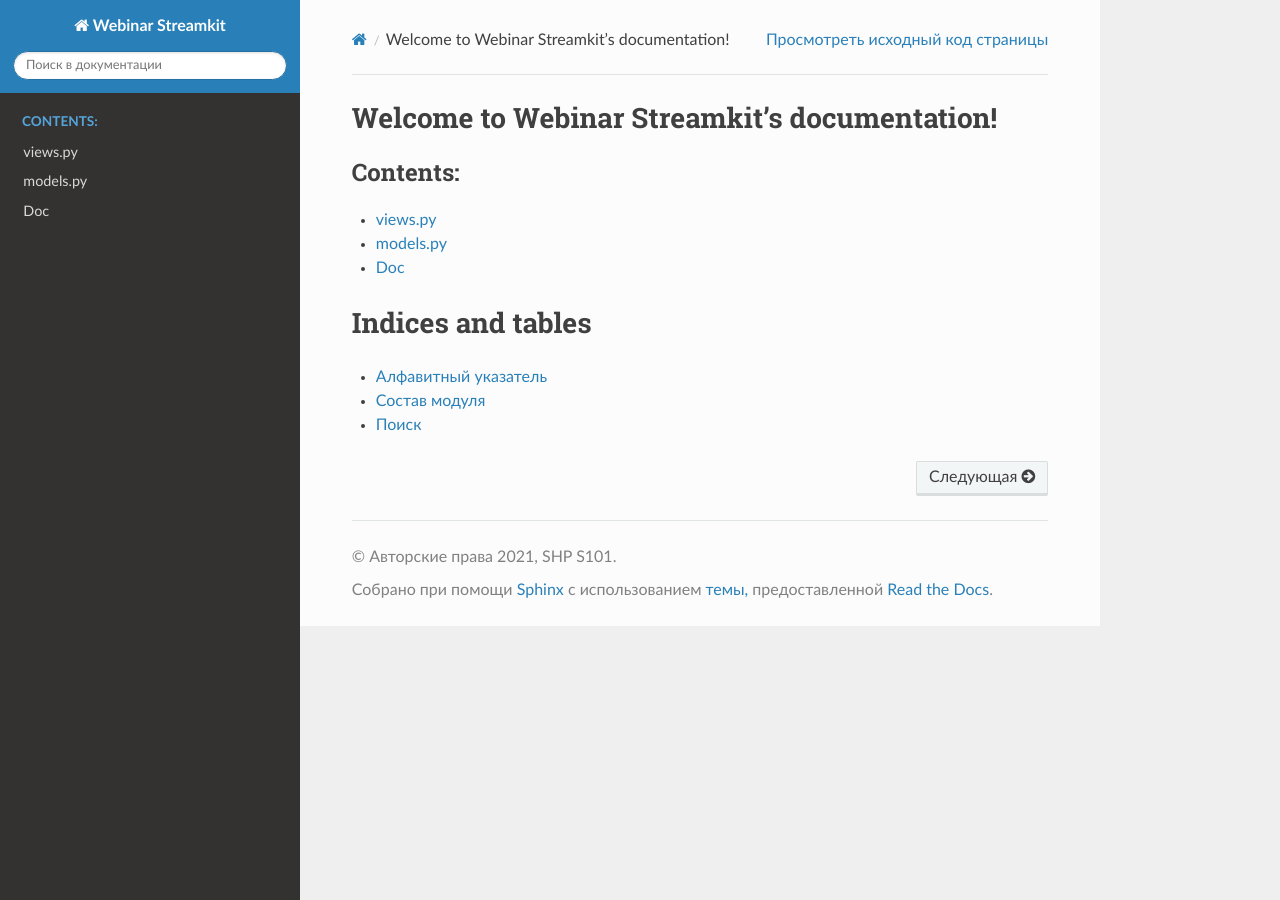
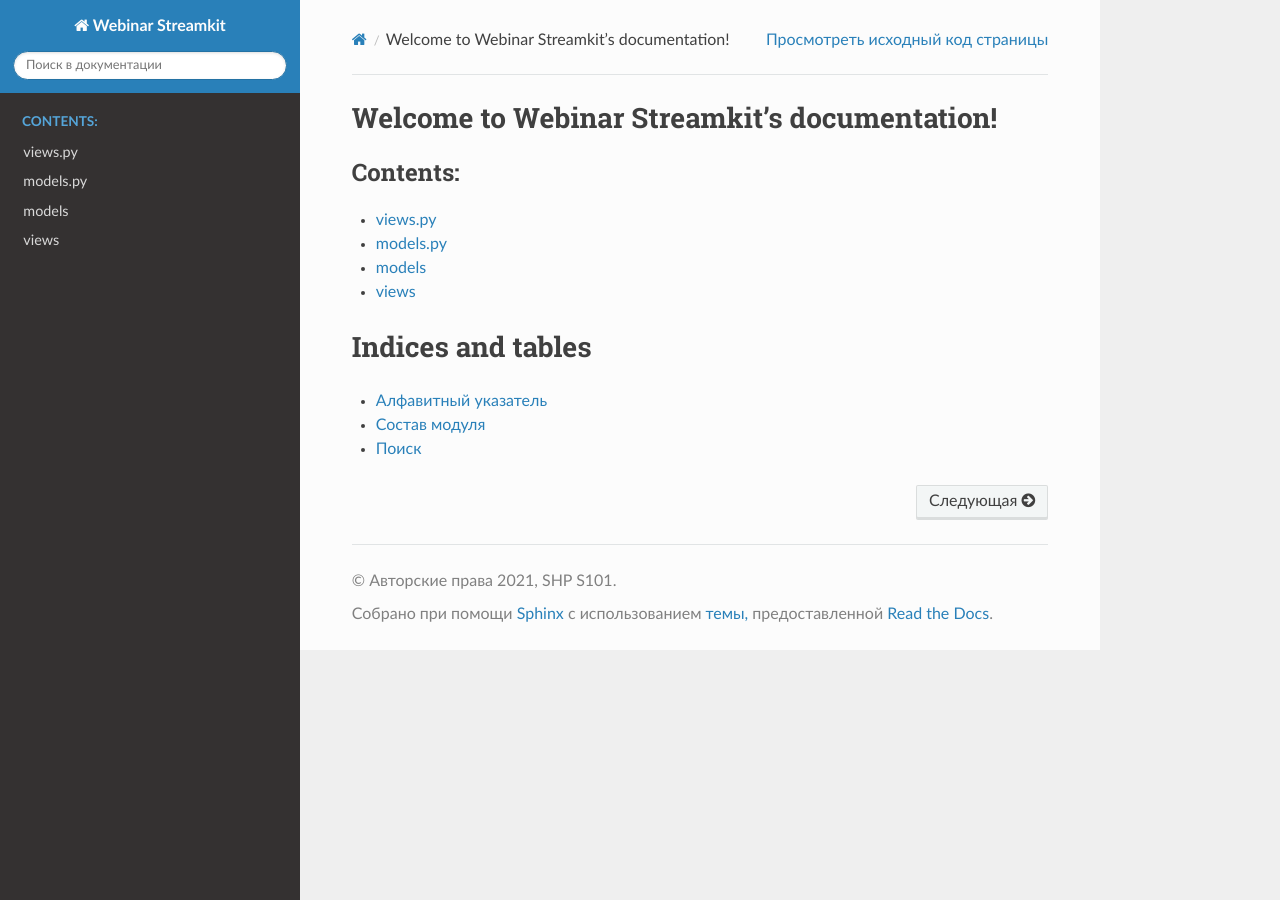
Before and after one commit to Krasnopolskiy/WebinarStreamkit, a Sphinx documentation site: the page built from docs/source/index.rst, in a window 1280 px wide. Built offline with Sphinx 7.4.7 and the Read the Docs theme 2.0.0, drawn with Linux system fonts in a browser that asks for light colours.

Commit message:
documentation update
Signed-off-by: Alex <alexviazzz@gmail.com>

```diff
--- a/docs/source/code.rst
+++ b/docs/source/code.rst
@@ -1,6 +1,13 @@
-***
-Doc
-***
+******
+models
+******
 
 .. automodule:: main.models
     :members:
+
+*****
+views
+*****
+
+.. automodule:: main.views
+    :members:
```
